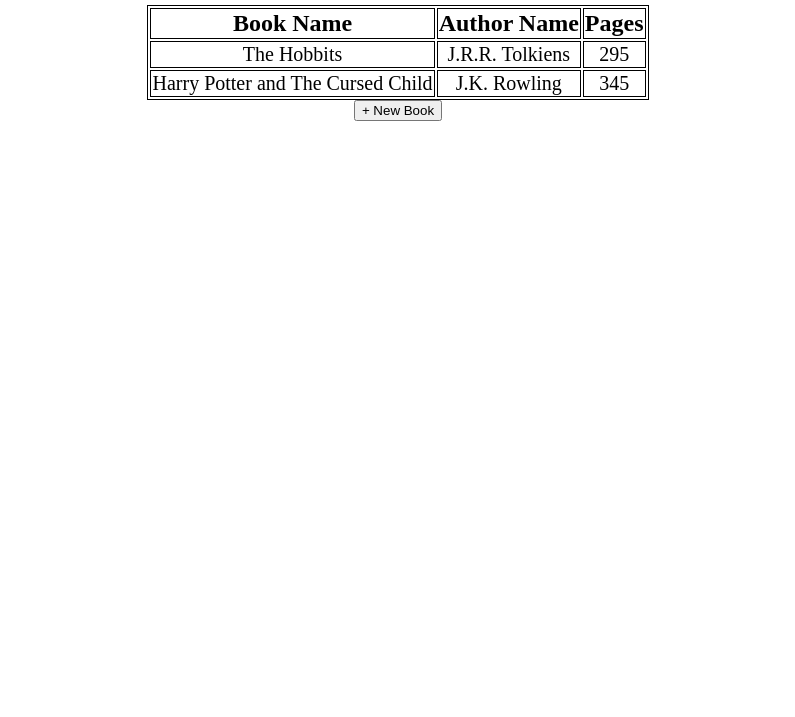
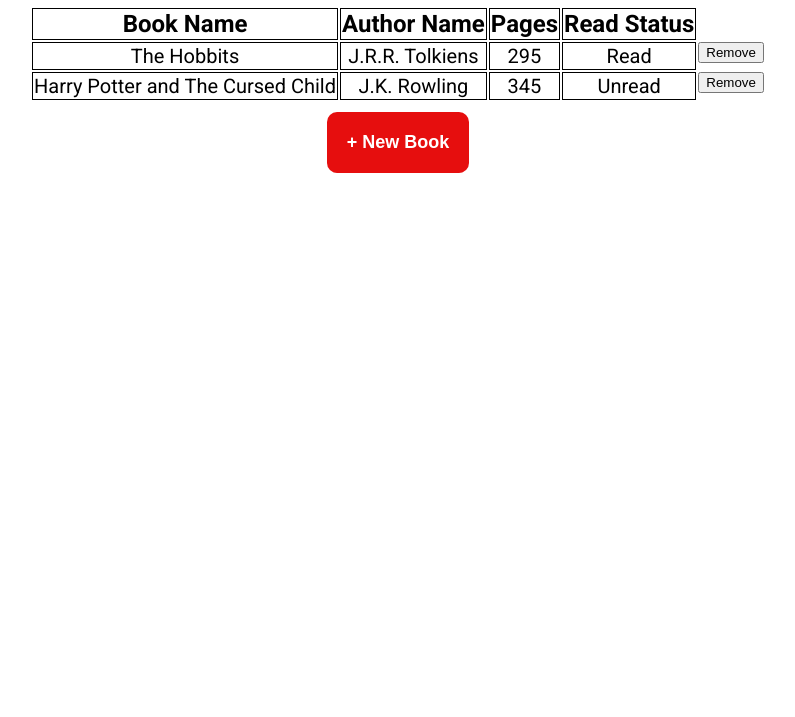
Before and after one commit to abhiv965580/library-project, a plain HTML site: page index.html in a window 1280 px wide. Shown: the part 83-800 px from the top of the page, without its empty margins (242-1037 px from the left). Drawn offline with Linux system fonts and the light colour scheme.

Commit message:
remove feature added

```diff
--- a/index.html
+++ b/index.html
@@ -7,16 +7,45 @@
     <title>Library Dashboard</title>
     <script src="./script.js" defer></script>
     <link rel="stylesheet" href="style.css">
+    <link rel="preconnect" href="https://fonts.googleapis.com">
+    <link rel="preconnect" href="https://fonts.gstatic.com" crossorigin>
+    <link href="https://fonts.googleapis.com/css2?family=Roboto:wght@400;500;700;900&display=swap" rel="stylesheet">
 </head>
 <body>
     <h1>Welcome to My Library</h1>
     <table>
-        <tr>
-            <th>Book Name</th>
-            <th>Author Name</th>
-            <th>Pages</th>
-        </tr>
     </table>
-    <button>+ New Book</button>
+    <button id="new-btn">+ New Book</button>
+    <form action="#">
+        <div class="form">
+            <legend>Add a new book to the library</legend>
+            <div class="book-title">
+                <div>
+                    <label for="book_name">Book Name</label>
+                </div>
+                <input type="text" name="book_name" id="book-name" placeholder="Macbeth" required>
+            </div>
+            <div class="book-author">
+                <div>
+                    <label for="book_author">Author Name</label>
+                </div>
+                <input type="text" name="book_author" id="author-name" placeholder="William Shakespeare" required>
+            </div>
+            <div class="book-pages">
+                <div>
+                    <label for="book_pages">Pages</label>
+                </div>
+                <input type="number" name="book_pages" id="pages" required>
+            </div>
+            <div class="read-status">
+                <label>Read Status: </label>
+                <input type="radio" name="read_status" id="read" value="Read">
+                <label for="read">Read</label>
+                <input type="radio" name="read_status" id="unread" value="Unread" checked>
+                <label for="read">Unread</label>
+            </div>
+            <button type="submit" id="add-btn">Add Book</button>
+        </div>
+    </form>
 </body>
 </html>
--- a/script.js
+++ b/script.js
@@ -1,50 +1,72 @@
 let myLibrary = [];
-let table = document.querySelector('table');
-let tableRow;
-let rowData;
-const btn = document.querySelector('button');
+let table = document.querySelector("table");
+const newBtn = document.querySelector("#new-btn");
+const form = document.querySelector("form");
 
-function Book(title, author,pages) {
+function Book(title, author, pages, readStatus) {
     this.title = title,
     this.author = author,
-    this.pages = pages
+    this.pages = pages,
+    this.readStatus = readStatus;
 }
 
-const theHobbits = new Book("The Hobbits","J.R.R. Tolkiens",295);
-const harryPotter = new Book("Harry Potter and The Cursed Child","J.K. Rowling", 345);
-myLibrary.push(theHobbits,harryPotter);
+const theHobbits = new Book(
+    "The Hobbits",
+    "J.R.R. Tolkiens",
+    295,
+    "Read"
+);
 
-Book.prototype.info = function () {
-    return(`${this.title} by ${this.author}, ${this.pages} pages, not read yet`);
-}
+const harryPotter = new Book(
+  "Harry Potter and The Cursed Child",
+  "J.K. Rowling",
+  345,
+  "Unread"
+);
+myLibrary.push(theHobbits, harryPotter);
 
 function addBookToLibrary() {
-    let bookName = prompt("Enter the book to add to your library:");
-    let bookAuthor = prompt("Enter the author name:");
-    let bookPages = prompt("Enter the number of pages:");
-    let newBook = new Book(bookName, bookAuthor, bookPages);
-    myLibrary.push(newBook);
-}
-
-function writeColumn(data) {
-    console.log(data);
-    let column = document.createElement("td");
-    column.textContent = data;
-    rowData.appendChild(column);
+  let title = document.querySelector("#book-name").value;
+  let author = document.querySelector("#author-name").value;
+  let pages = document.querySelector("#pages").value;
+  let readStatus = document.querySelector(
+    'input[name="read_status"]:checked'
+  ).value;
+  let newBook = new Book(title, author, pages, readStatus);
+  myLibrary.push(newBook);
+  displayBooks();
+  form.style.display = "none";
 }
 
 function displayBooks() {
-    for(var i = 0; i < myLibrary.length; i++) {
-        tableRow = document.createElement("tr");
-        tableRow.className = `book${i}`;
-        table.appendChild(tableRow);
-        rowData = document.querySelector(`.book${i}`);
-        writeColumn(myLibrary[i].title);
-        writeColumn(myLibrary[i].author);
-        writeColumn(myLibrary[i].pages);
-    }
+  table.innerHTML = `<tr class='table-heading'>
+    <th>Book Name</th><th>Author Name</th><th>Pages</th>
+    <th>Read Status</th></tr>`;
+  for (var i = 0; i < myLibrary.length; i++) {
+    rowEl = document.createElement("tr");
+    rowEl.innerHTML =`
+    <td>${myLibrary[i].title}</td>
+    <td>${myLibrary[i].author}</td>
+    <td>${myLibrary[i].pages}</td>
+    <td>${myLibrary[i].readStatus}</td>
+    <button class="rem-btn" onclick="removeBook(${i})">Remove</button>
+    `;
+    table.appendChild(rowEl);
+  }
 }
 
-btn.addEventListener("click", addBookToLibrary);
+newBtn.addEventListener("click", () => {
+  form.style.display = "block";
+});
+
+form.addEventListener("submit", function (event) {
+  event.preventDefault();
+  addBookToLibrary();
+});
+
+function removeBook(index) {
+    myLibrary.splice(index, 1);
+    displayBooks();
+}
 
 displayBooks();
--- a/style.css
+++ b/style.css
@@ -1,10 +1,11 @@
 body{
+    font-family: Roboto, sans-serif;
     display: flex;
     flex-direction: column;
     align-items: center;
 }
 
-table,td,th{
+td,th{
     border: solid 1px black;
     text-align: center;
 }
@@ -20,3 +21,20 @@ td{
 h1{
     text-align: center;
 }
+
+#new-btn{
+    margin: 10px;
+    padding: 20px;
+    font-size: 18px;
+    color: white;
+    cursor: pointer;
+    background: rgb(230, 14, 14);
+    font-weight: 800;
+    border: none;
+    border-radius: 10px;
+
+}
+
+form {
+    display: none;
+}
```
